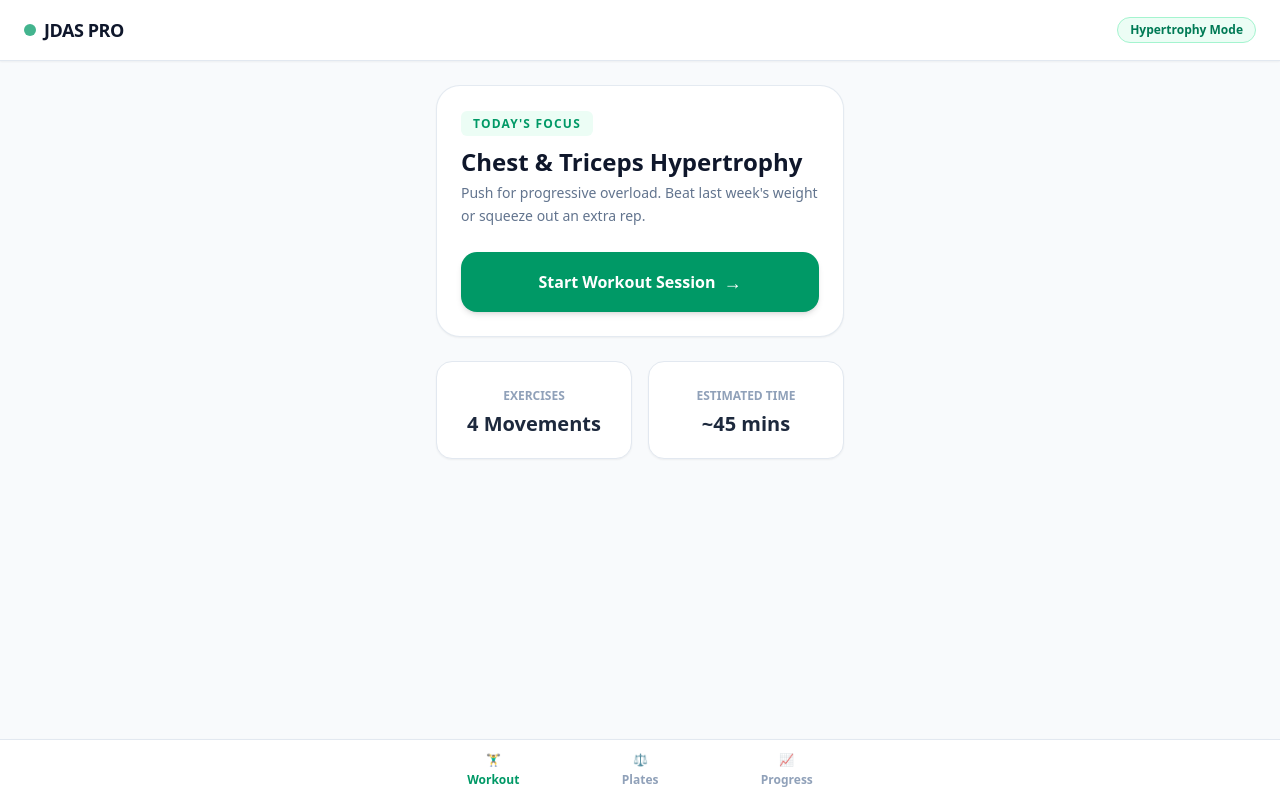
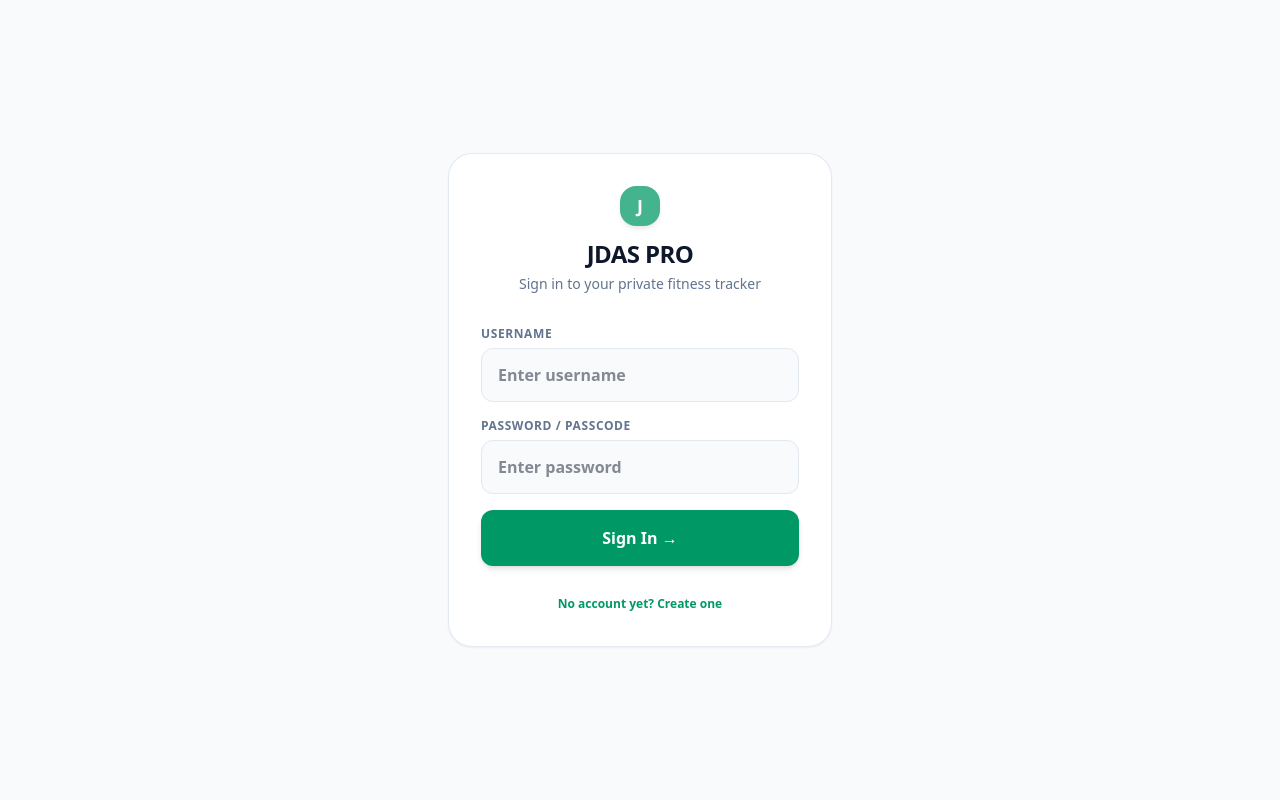
Before and after one commit to costales607-art/jdas-pro, a Next.js app: page / in a window 1280 px wide. Built offline with nearby package versions, Linux system fonts and the light colour scheme.

Commit message:
Add local username login and sleek minimalist workout dashboard

```diff
--- a/app/page.tsx
+++ b/app/page.tsx
@@ -1,57 +1,191 @@
 "use client";
 
-import React, { useState } from "react";
+import React, { useState, useEffect } from "react";
 import WorkoutLogger from "@/components/WorkoutLogger";
 import PlateCalculator from "@/components/PlateCalculator";
 
 export default function Home() {
+  // Local Account Authentication State
+  const [user, setUser] = useState<{ username: string } | null>(null);
+  const [isRegistering, setIsRegistering] = useState(false);
+  const [usernameInput, setUsernameInput] = useState("");
+  const [passwordInput, setPasswordInput] = useState("");
+
+  // App Navigation & Session State
   const [activeTab, setActiveTab] = useState<"workout" | "plates" | "progress">(
     "workout",
   );
   const [sessionStarted, setSessionStarted] = useState(false);
+  const [isLoading, setIsLoading] = useState(false);
 
+  // Check saved local account on load
+  useEffect(() => {
+    const savedUser = localStorage.getItem("jdas_local_user");
+    if (savedUser) {
+      setUser(JSON.parse(savedUser));
+    }
+  }, []);
+
+  const handleAuth = (e: React.FormEvent) => {
+    e.preventDefault();
+    if (!usernameInput.trim() || !passwordInput.trim()) return;
+
+    setIsLoading(true);
+    setTimeout(() => {
+      const userData = { username: usernameInput.trim() };
+      localStorage.setItem("jdas_local_user", JSON.stringify(userData));
+      setUser(userData);
+      setIsLoading(false);
+    }, 400); // Smooth loading feel
+  };
+
+  const handleLogout = () => {
+    localStorage.removeItem("jdas_local_user");
+    setUser(null);
+    setUsernameInput("");
+    setPasswordInput("");
+  };
+
+  // If not logged in, show minimalist username/password login screen
+  if (!user) {
+    return (
+      <main className="min-h-screen bg-slate-50 text-slate-900 font-sans flex flex-col justify-center px-6">
+        <div className="max-w-sm w-full mx-auto bg-white border border-slate-200/90 p-8 rounded-3xl shadow-xs">
+          <div className="text-center mb-8">
+            <div className="w-10 h-10 bg-emerald-600 rounded-2xl mx-auto flex items-center justify-center text-white font-black text-lg shadow-md mb-3 animate-pulse">
+              J
+            </div>
+            <h1 className="text-2xl font-black tracking-tight text-slate-900">
+              JDAS PRO
+            </h1>
+            <p className="text-sm text-slate-500 mt-1">
+              {isRegistering
+                ? "Create your local personal account"
+                : "Sign in to your private fitness tracker"}
+            </p>
+          </div>
+
+          <form onSubmit={handleAuth} className="space-y-4">
+            <div>
+              <label className="block text-xs font-bold uppercase tracking-wider text-slate-500 mb-1.5">
+                Username
+              </label>
+              <input
+                type="text"
+                required
+                placeholder="Enter username"
+                value={usernameInput}
+                onChange={(e) => setUsernameInput(e.target.value)}
+                className="w-full bg-slate-50 border border-slate-200 rounded-xl px-4 py-3.5 text-base font-semibold text-slate-900 focus:outline-none focus:border-emerald-600 focus:bg-white transition-all"
+              />
+            </div>
+            <div>
+              <label className="block text-xs font-bold uppercase tracking-wider text-slate-500 mb-1.5">
+                Password / Passcode
+              </label>
+              <input
+                type="password"
+                required
+                placeholder="Enter password"
+                value={passwordInput}
+                onChange={(e) => setPasswordInput(e.target.value)}
+                className="w-full bg-slate-50 border border-slate-200 rounded-xl px-4 py-3.5 text-base font-semibold text-slate-900 focus:outline-none focus:border-emerald-600 focus:bg-white transition-all"
+              />
+            </div>
+
+            <button
+              type="submit"
+              disabled={isLoading}
+              className="w-full mt-2 bg-emerald-600 hover:bg-emerald-700 text-white font-bold py-4 rounded-xl shadow-md transition-all text-base flex items-center justify-center gap-2"
+            >
+              {isLoading ? (
+                <span className="w-5 h-5 border-2 border-white border-t-transparent rounded-full animate-spin"></span>
+              ) : (
+                <span>
+                  {isRegistering ? "Create Account & Start" : "Sign In →"}
+                </span>
+              )}
+            </button>
+          </form>
+
+          <div className="text-center mt-6">
+            <button
+              onClick={() => setIsRegistering(!isRegistering)}
+              className="text-xs font-bold text-emerald-600 hover:underline"
+            >
+              {isRegistering
+                ? "Already have an account? Sign in"
+                : "No account yet? Create one"}
+            </button>
+          </div>
+        </div>
+      </main>
+    );
+  }
+
+  // Logged in Dashboard & Session Runner
   return (
     <main className="min-h-screen bg-slate-50 text-slate-900 font-sans pb-24">
       {/* Minimalist Top Header */}
       <header className="bg-white border-b border-slate-200 sticky top-0 z-30 px-6 py-4 flex items-center justify-between shadow-xs">
-        <div className="flex items-center gap-2">
-          <div className="w-3 h-3 rounded-full bg-emerald-600 animate-pulse"></div>
-          <h1 className="text-lg font-black tracking-tight text-slate-900">
+        <div className="flex items-center gap-2.5">
+          <div className="w-3 h-3 rounded-full bg-emerald-600"></div>
+          <h1 className="text-base font-black tracking-tight text-slate-900">
             JDAS PRO
           </h1>
         </div>
-        <span className="text-xs font-bold text-emerald-700 bg-emerald-50 border border-emerald-200 px-3 py-1 rounded-full">
-          Hypertrophy Mode
-        </span>
+        <div className="flex items-center gap-3">
+          <span className="text-xs font-bold text-slate-600 bg-slate-100 px-3 py-1 rounded-full">
+            👤 {user.username}
+          </span>
+          <button
+            onClick={handleLogout}
+            className="text-xs font-semibold text-slate-400 hover:text-rose-600 transition-colors"
+          >
+            Logout
+          </button>
+        </div>
       </header>
 
-      {/* Main Container with generous spacing */}
+      {/* Main Container */}
       <div className="max-w-md mx-auto px-5 pt-6">
         {!sessionStarted && activeTab === "workout" && (
-          <div className="space-y-6">
-            {/* Welcome & Overview Card */}
+          <div className="space-y-6 animate-fadeIn">
+            {/* Today's Workout Routine Card */}
             <div className="bg-white border border-slate-200/90 rounded-3xl p-6 shadow-xs">
               <span className="text-xs font-bold uppercase tracking-widest text-emerald-600 bg-emerald-50 px-3 py-1 rounded-md">
-                Today&apos;s Focus
+                Active Routine
               </span>
               <h2 className="text-2xl font-black text-slate-900 mt-3">
                 Chest & Triceps Hypertrophy
               </h2>
               <p className="text-sm text-slate-500 mt-1 leading-relaxed">
-                Push for progressive overload. Beat last week&apos;s weight or
-                squeeze out an extra rep.
+                Log your sets, beat your weights from last week, and push
+                progressive overload cleanly.
               </p>
 
               <button
-                onClick={() => setSessionStarted(true)}
+                onClick={() => {
+                  setIsLoading(true);
+                  setTimeout(() => {
+                    setSessionStarted(true);
+                    setIsLoading(false);
+                  }, 250);
+                }}
                 className="w-full mt-6 bg-emerald-600 hover:bg-emerald-700 text-white font-bold py-4 rounded-2xl shadow-md transition-all text-base flex items-center justify-center gap-2"
               >
-                <span>Start Workout Session</span>
-                <span className="text-lg">→</span>
+                {isLoading ? (
+                  <span className="w-5 h-5 border-2 border-white border-t-transparent rounded-full animate-spin"></span>
+                ) : (
+                  <>
+                    <span>Start Workout Session</span>
+                    <span className="text-lg">→</span>
+                  </>
+                )}
               </button>
             </div>
 
-            {/* Quick Stats / Overview preview */}
+            {/* Quick Overview Stats */}
             <div className="grid grid-cols-2 gap-4">
               <div className="bg-white border border-slate-200 p-5 rounded-2xl text-center shadow-xs">
                 <span className="text-xs font-bold text-slate-400 uppercase">
@@ -63,10 +197,10 @@ export default function Home() {
               </div>
               <div className="bg-white border border-slate-200 p-5 rounded-2xl text-center shadow-xs">
                 <span className="text-xs font-bold text-slate-400 uppercase">
-                  Estimated Time
+                  Target Range
                 </span>
                 <p className="text-xl font-black text-slate-800 mt-1">
-                  ~45 mins
+                  8 - 10 Reps
                 </p>
               </div>
             </div>
@@ -74,7 +208,7 @@ export default function Home() {
         )}
 
         {sessionStarted && activeTab === "workout" && (
-          <div>
+          <div className="animate-fadeIn">
             <button
               onClick={() => setSessionStarted(false)}
               className="text-xs font-bold text-slate-500 hover:text-slate-800 mb-4 flex items-center gap-1.5 bg-white border border-slate-200 px-3.5 py-2 rounded-xl shadow-xs"
@@ -93,8 +227,8 @@ export default function Home() {
               Progress Tracker
             </h3>
             <p className="text-sm text-slate-500 mt-2">
-              Your strength history and personal records will appear here
-              cleanly.
+              Your personal records and progressive overload logs will appear
+              here.
             </p>
           </div>
         )}
```
